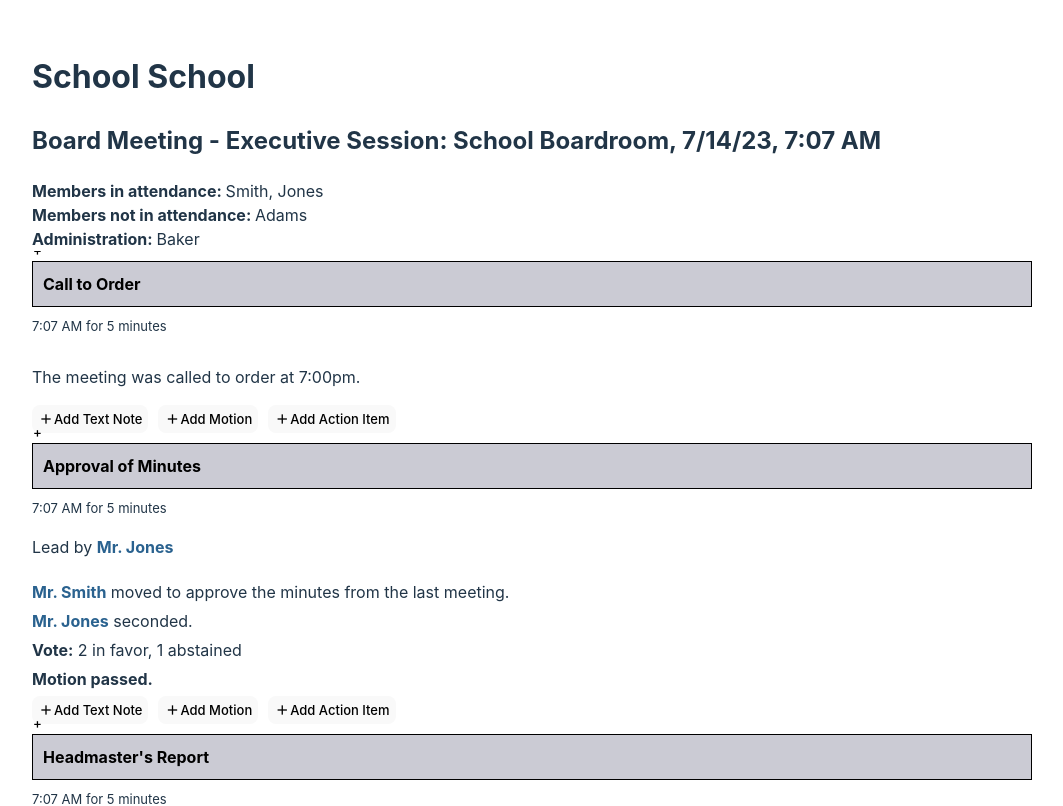
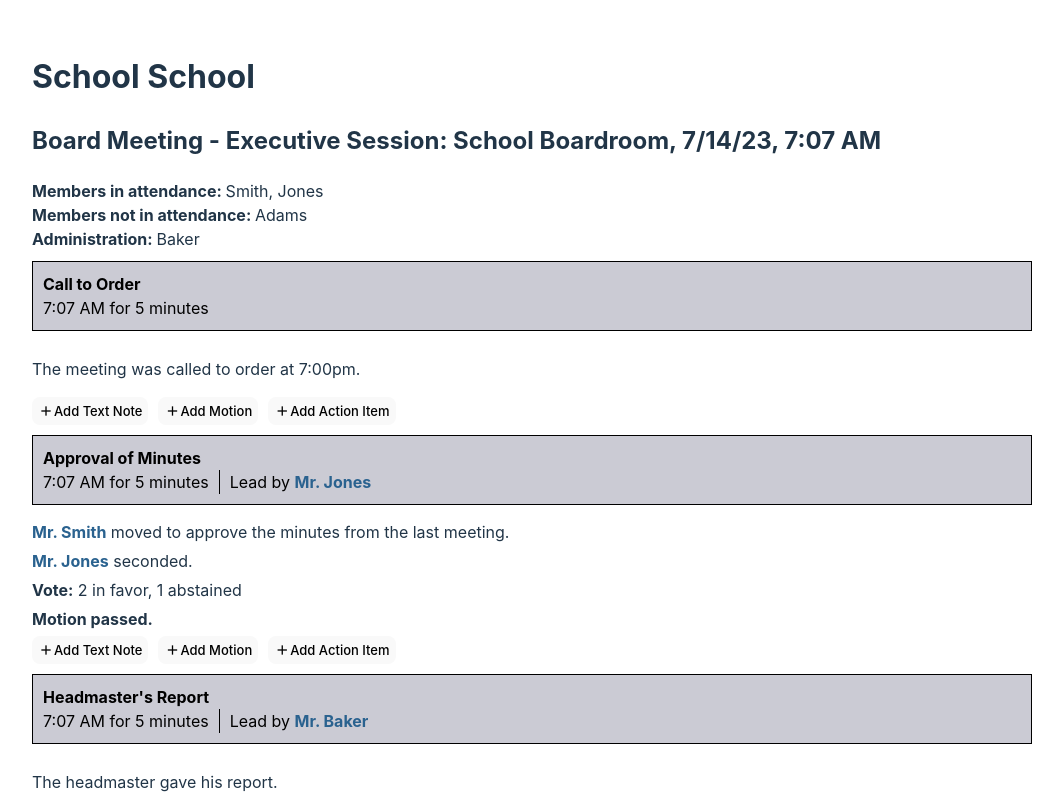
Before and after one commit to butaud/minutes-taker, a React (Vite) app: page / in a window 1280 px wide. Shown: the top 806 px of the page, without its empty margins (108-1171 px from the left). Built offline with nearby package versions, Linux system fonts and the light colour scheme.

Commit message:
wip before I mess things up

```diff
--- a/src/ui/SessionEditor.tsx
+++ b/src/ui/SessionEditor.tsx
@@ -5,11 +5,14 @@ import "./SessionEditor.css";
 import { StoredSession } from "../store/SessionStore";
 import { useSessionStore } from "./context/SessionStoreContext";
 import { SessionHeaderNode } from "./nodes/header/SessionHeaderNode";
+import { InsertingContext } from "./context/InsertingContext";
 
 export const SessionEditor: React.FC<{ session: StoredSession }> = ({
   session,
 }) => {
   const sessionStore = useSessionStore();
+
+  const [isInserting, setIsInserting] = React.useState(false);
 
   useEffect(() => {
     const handleKeyDown = (event: KeyboardEvent) => {
@@ -17,6 +20,8 @@ export const SessionEditor: React.FC<{ session: StoredSession }> = ({
         sessionStore.undo();
       } else if (event.ctrlKey && event.key === "y") {
         sessionStore.redo();
+      } else if (event.ctrlKey && event.key === "i") {
+        setIsInserting((isInserting) => !isInserting);
       }
     };
 
@@ -28,6 +33,7 @@ export const SessionEditor: React.FC<{ session: StoredSession }> = ({
   }, [sessionStore]);
 
   return (
+    <InsertingContext.Provider value={isInserting}>
       <div>
         <SessionHeaderNode metadata={session.metadata} />
         <AttendanceNode
@@ -38,16 +44,19 @@ export const SessionEditor: React.FC<{ session: StoredSession }> = ({
         <ul>
           {session.topics.map((topic, index) => (
             <>
+              {isInserting && (
                 <NewTopicNode
                   key={`newTopic-${index}`}
                   alwaysExpanded={false}
                   beforeIndex={index}
                 />
+              )}
               <TopicNode key={topic.id} topic={topic} />
             </>
           ))}
           <NewTopicNode alwaysExpanded />
         </ul>
       </div>
+    </InsertingContext.Provider>
   );
 };
--- /dev/null
+++ b/src/ui/context/InsertingContext.tsx
@@ -0,0 +1,7 @@
+import { createContext, useContext } from "react";
+
+export const InsertingContext = createContext<boolean>(false);
+
+export const useInserting = () => {
+  return useContext(InsertingContext);
+};
--- /dev/null
+++ b/src/ui/controls/InlineNewNodeButton.css
@@ -0,0 +1,42 @@
+.inlineNewButtonContainer {
+  position: relative;
+  height: 0;
+  width: 100%;
+}
+
+button.inlineNewButton {
+  position: absolute;
+  width: 100%;
+  display: flex;
+  align-items: center;
+  text-align: center;
+  font-size: smaller;
+  border: none;
+  background-color: transparent;
+  height: 0;
+  top: 7px;
+  padding: 0;
+}
+
+button.inlineNewButton {
+  color: transparent;
+}
+
+button.inlineNewButton:hover {
+  color: var(--color-tertiary);
+}
+
+button.inlineNewButton::before,
+button.inlineNewButton::after {
+  content: "";
+  flex: 1 1;
+  border-bottom: 1px solid;
+}
+
+button.inlineNewButton:not(:empty)::before {
+  margin-right: 10px;
+}
+
+button.inlineNewButton:not(:empty)::after {
+  margin-left: 10px;
+}
--- /dev/null
+++ b/src/ui/controls/InlineNewNodeButton.tsx
@@ -0,0 +1,28 @@
+import { useMemo } from "react";
+import "./InlineNewNodeButton.css";
+
+let describedById = 0;
+
+export const InlineNewNodeButton: React.FC<{
+  label: string;
+  onClick: () => void;
+  index?: number;
+}> = ({ label, onClick, index }) => {
+  const id = useMemo(() => describedById++, []);
+  const descriptionId = `inline-description-${id}`;
+  return (
+    <li className="inlineNewButtonContainer">
+      <button
+        className="inlineNewButton"
+        onClick={onClick}
+        aria-label={label}
+        aria-describedby={descriptionId}
+      >
+        <i className="material-icons">arrow_drop_up</i>
+      </button>
+      <p id={descriptionId} style={{ display: "none" }}>
+        {index && <>Insert at position {index}</>}
+      </p>
+    </li>
+  );
+};
--- a/src/ui/nodes/NewNoteNode.tsx
+++ b/src/ui/nodes/NewNoteNode.tsx
@@ -3,6 +3,7 @@ import "./NewNoteNode.css";
 import { TextNoteEditor } from "./text/TextNoteNode";
 import { ActionItemNoteEditor } from "./action-item/ActionItemNoteNode";
 import { MotionNoteEditor } from "./motion/MotionNoteNode";
+import { InlineNewNodeButton } from "../controls/InlineNewNodeButton";
 
 export type NewNoteNodeProps = {
   topicId: number;
@@ -31,15 +32,11 @@ export const NewNoteNode: FC<NewNoteNodeProps> = ({
   };
   if (!isExpanded) {
     return (
-      <li className="newNotePlaceholderContainer">
-        <button
-          className="newNotePlaceholder expandClose"
-          aria-label="Add Note Placeholder"
-          onClick={() => setExpanded(true)}
-        >
-          +
-        </button>
-      </li>
+      <InlineNewNodeButton
+        onClick={() => setExpanded(true)}
+        label="Add Note Inline"
+        index={beforeIndex}
+      />
     );
   }
   if (!addingType) {
--- a/src/ui/nodes/topic/TopicNode.css
+++ b/src/ui/nodes/topic/TopicNode.css
@@ -49,20 +49,25 @@ button.newTopic:hover {
   color: var(--color-secondary);
 }
 
-.newTopicPlaceholderContainer {
-  position: relative;
-  height: 0;
-  width: 0;
+h3.topicHeader {
+  padding: 10px;
+  display: flex;
+  flex-direction: column;
 }
 
-.newTopicPlaceholder {
-  position: absolute;
-  bottom: -15px;
-  left: -15px;
+.topicMetadata {
+  font-weight: normal;
+  display: flex;
+  flex-direction: row;
+  justify-content: start;
 }
 
-button.expandClose {
-  font-size: smaller;
-  border: none;
-  background-color: transparent;
+.topicMetadata > span {
+  padding-right: 10px;
+  margin-right: 10px;
+  border-right: 1px solid #000;
 }
+
+.topicMetadata > span:last-child {
+  border-right: none;
+}
--- a/src/ui/nodes/topic/TopicNode.tsx
+++ b/src/ui/nodes/topic/TopicNode.tsx
@@ -7,6 +7,7 @@ import { StoredPerson, StoredTopic } from "../../../store/SessionStore";
 import { OptionalPersonSelector } from "../../controls/PersonSelector";
 import { NoteNode } from "../NoteNode";
 import { NewNoteNode } from "../NewNoteNode";
+import { InlineNewNodeButton } from "../../controls/InlineNewNodeButton";
 
 export const NewTopicNode: React.FC<{
   alwaysExpanded: boolean;
@@ -34,15 +35,11 @@ export const NewTopicNode: React.FC<{
     );
   } else {
     return (
-      <li className="newTopicPlaceholderContainer">
-        <button
-          className="newTopicPlaceholder expandClose"
+      <InlineNewNodeButton
+        index={beforeIndex}
         onClick={onEdit}
-          aria-label="Add Topic Inline"
-        >
-          +
-        </button>
-      </li>
+        label="Add Topic"
+      />
     );
   }
 };
@@ -55,30 +52,37 @@ export const TopicNode: React.FC<{ topic: StoredTopic }> = ({ topic }) => {
     sessionStore.removeTopic(topic);
   }, [topic]);
   return (
-    <li>
+    <>
       {isEditing ? (
         <TopicEditor
           existingTopic={topic}
           stopEditing={() => setIsEditing(false)}
         />
       ) : (
+        <TopicDisplay
+          topic={topic}
+          onEdit={() => setIsEditing(true)}
+          onDelete={onDelete}
+        />
+      )}
+    </>
+  );
+};
+
+type TopicDisplayProps = {
+  topic: StoredTopic;
+  onEdit: () => void;
+  onDelete: () => void;
+};
+
+const TopicDisplay: React.FC<TopicDisplayProps> = ({
+  topic,
+  onEdit,
+  onDelete,
+}) => {
+  return (
     <>
-          <NodeControls onEdit={() => setIsEditing(true)} onDelete={onDelete}>
-            <h3>{topic.title}</h3>
-            <p className="topicTime">
-              {topic.startTime.toLocaleTimeString("en-US", {
-                timeStyle: "short",
-              })}{" "}
-              {topic.durationMinutes !== undefined
-                ? `for ${topic.durationMinutes} minutes`
-                : null}
-            </p>
-            {topic.leader && (
-              <p>
-                Lead by <SpeakerReference speaker={topic.leader} emphasis />
-              </p>
-            )}
-          </NodeControls>
+      <TopicHeaderDisplay topic={topic} onEdit={onEdit} onDelete={onDelete} />
       <ul>
         {topic.notes.map((note, index) => (
           <>
@@ -98,8 +102,44 @@ export const TopicNode: React.FC<{ topic: StoredTopic }> = ({ topic }) => {
         />
       </ul>
     </>
+  );
+};
+
+type TopicHeaderDisplayProps = {
+  topic: StoredTopic;
+  onEdit: () => void;
+  onDelete: () => void;
+};
+
+const TopicHeaderDisplay: React.FC<TopicHeaderDisplayProps> = ({
+  topic,
+  onEdit,
+  onDelete,
+}) => {
+  return (
+    <NodeControls
+      as="h3"
+      onEdit={onEdit}
+      onDelete={onDelete}
+      className="topicHeader"
+    >
+      <div className="topicTitle">{topic.title}</div>
+      <div className="topicMetadata">
+        <span className="topicTime">
+          {topic.startTime.toLocaleTimeString("en-US", {
+            timeStyle: "short",
+          })}{" "}
+          {topic.durationMinutes !== undefined
+            ? `for ${topic.durationMinutes} minutes`
+            : null}
+        </span>
+        {topic.leader && (
+          <span>
+            Lead by <SpeakerReference speaker={topic.leader} emphasis />
+          </span>
         )}
-    </li>
+      </div>
+    </NodeControls>
   );
 };
 
```
Also changed, not shown: 1 other file (tests, documents, lock files or other folders). Lines whose indentation alone changed are shown as unchanged.
